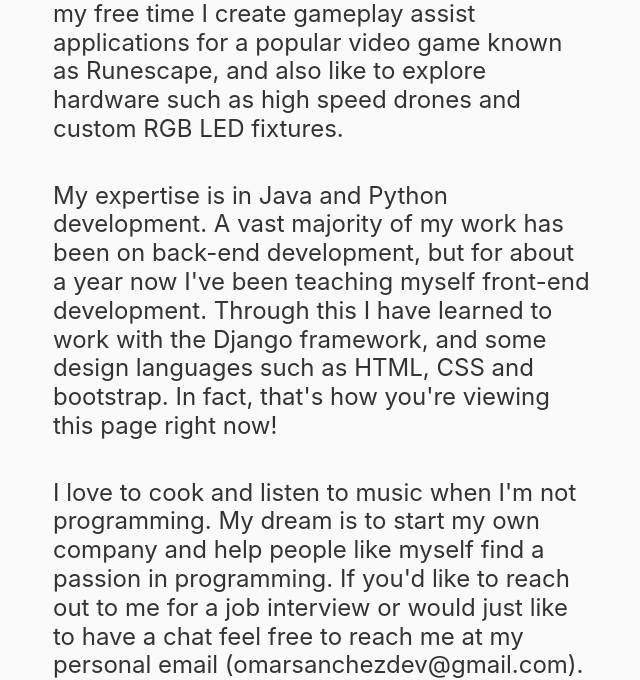
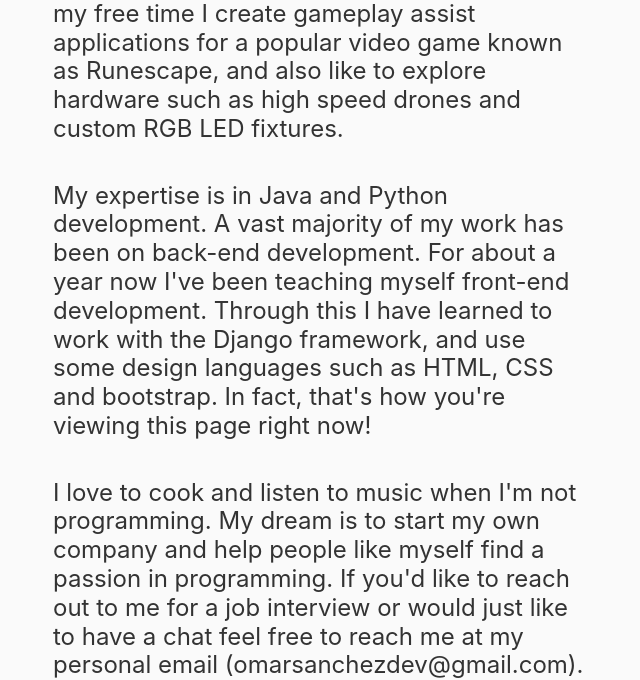
Before and after one commit to Osanchez/PortfolioWebsite, a Django app: page /about/ in a window 1280 px wide. Shown: the part 1275-1955 px from the top of the page, without its empty margins (602-1242 px from the left). Run offline with Django 3.2, Linux system fonts and the light colour scheme; parts of the project's set-up code (start-up, migrations or seed data) failed here and were passed over; some libraries are stand-ins or nearby versions.

Commit message:
about me changes

```diff
--- a/blog/templates/blog/about.html
+++ b/blog/templates/blog/about.html
@@ -132,8 +132,8 @@
 
                 <p class="wow fadeInLeft" data-wow-duration="1s">
                     My expertise is in Java and Python development. A vast majority of my work has been on
-                    back-end development, but for about a year now I've been teaching myself front-end development.
-                    Through this I have learned to work with the Django framework, and some design languages such as
+                    back-end development. For about a year now I've been teaching myself front-end development.
+                    Through this I have learned to work with the Django framework, and use some design languages such as
                     HTML, CSS and bootstrap. In fact, that's how you're viewing this page right now!
                 </p>
 
```
